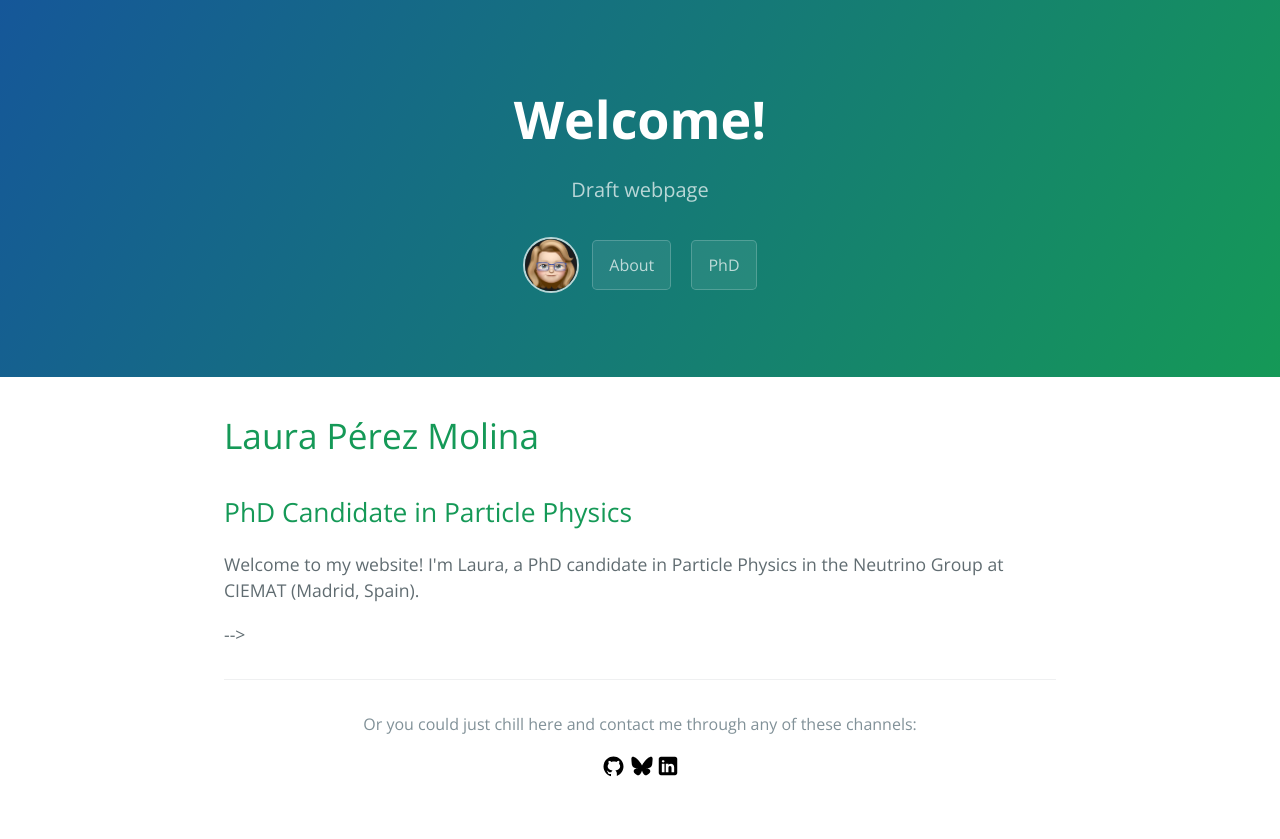
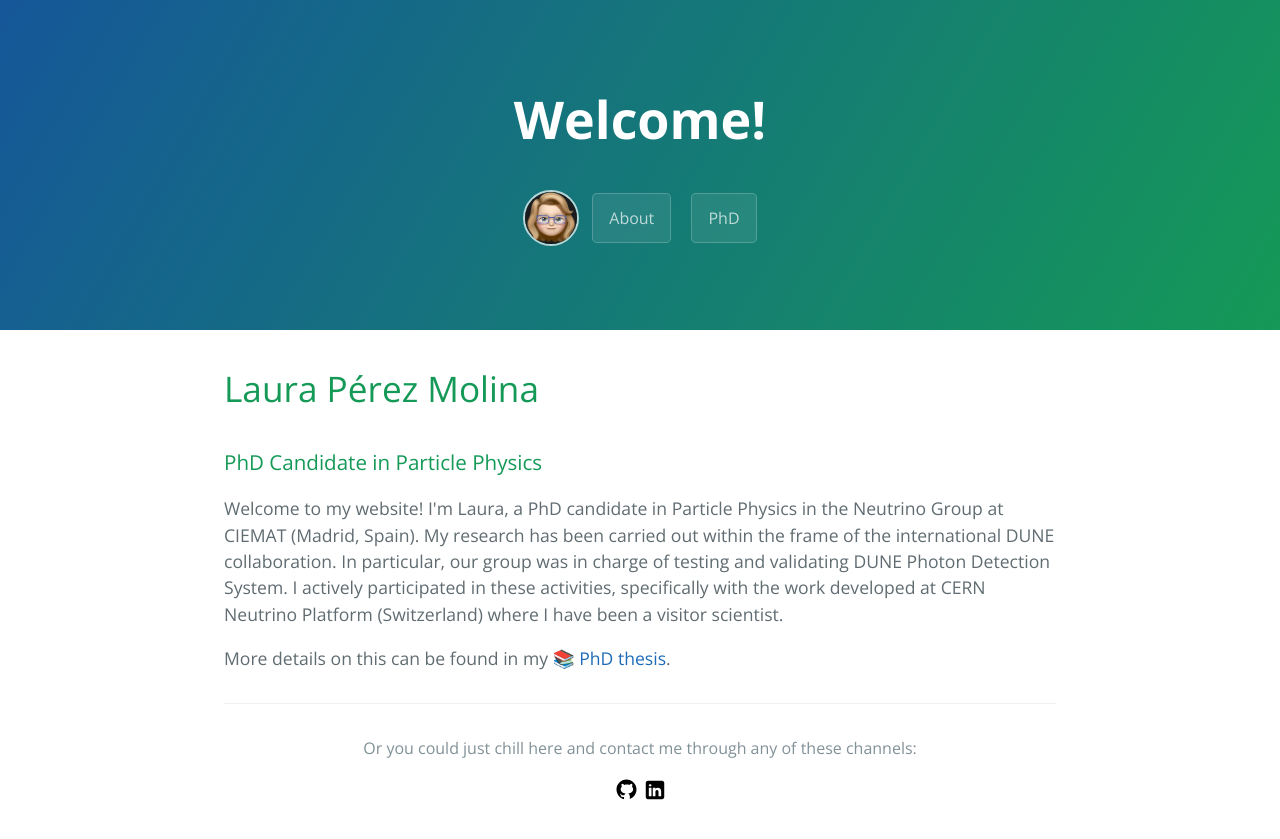
Before and after one commit to LauPM/LauPM.github.io, a Jekyll site: the page built from index.html, in a window 1280 px wide. Shown: the top 839 px of the page. Built offline with Jekyll 4.4.1, drawn with Linux system fonts in a browser that asks for light colours.

Commit message:
update home

```diff
--- a/_config.yml
+++ b/_config.yml
@@ -1,5 +1,5 @@
 title: Welcome!
-description: Draft webpage
+# description: Draft webpage
 permalink: /:title
 # theme: jekyll-theme-cayman
 
--- a/_layouts/default.html
+++ b/_layouts/default.html
@@ -43,7 +43,7 @@
 						<p>Or you could just chill here and contact me through any of these channels:</p>
 						<!-- <li><a href="mailto:lucianostrika44@gmail.com" rel="me"><i class="far fa-envelope"></i></a></li> -->
 						<a href="https://github.com/LauPM" rel="me" style="display: inline-block;"><img src="/assets/github-icon.svg" style="width: 25px; height: 25px; vertical-align: middle;"></a>
-						<a href="https://bsky.app/profile/laupm.bsky.social" rel="me" style="display: inline-block;"><img src="/assets/bluesky-icon.svg" style="width: 22px; height: 22px; vertical-align: middle;"></a>
+						<!-- <a href="https://bsky.app/profile/laupm.bsky.social" rel="me" style="display: inline-block;"><img src="/assets/bluesky-icon.svg" style="width: 22px; height: 22px; vertical-align: middle;"></a> -->
 						<a href="https://www.linkedin.com/in/laura-p-92ab6630b/" rel="me" style="display: inline-block;"><img src="/assets/linkedin-icon.svg" style="width: 22px; height: 22px; vertical-align: middle;"></a>
 					</span>
 				</footer>
--- a/index.html
+++ b/index.html
@@ -5,12 +5,14 @@ title: Welcome!
 <div class="blurb">
 
 	<h1>Laura Pérez Molina</h1>
-	<h2>PhD Candidate in Particle Physics</h2>
+	<h3>PhD Candidate in Particle Physics</h3>
 
-	<p> Welcome to my website! I'm Laura, a PhD candidate in Particle Physics in the Neutrino Group at CIEMAT (Madrid, Spain).</p>
+	<p> Welcome to my website! I'm Laura, a PhD candidate in Particle Physics in the Neutrino Group at CIEMAT (Madrid, Spain). My research has been carried out within the frame of the international DUNE collaboration. In particular, our group was in charge of testing and validating DUNE Photon Detection System. I actively participated in these activities, specifically with the work developed at CERN Neutrino Platform (Switzerland) where I have been a visitor scientist.</p>
+
+	<p>More details on this can be found in my <a href="/phd">📚 PhD thesis</a>.</p>
 
 	<!-- <p> Profile Description </p>
 	<ul>
-		<li><a href="/phd">📚 PhD thesis</a> hello world.</li>
+		<li><a href="/phd">📚 PhD thesis</a> hello world.</li> -->
 		<!-- <li><a href="/about">🏝️ About</a> To learn more about me.</li> -->
-	</ul> -->
+	<!-- </ul> -->
```
Also changed, not shown: phd/index.md (renamed from thesis/index.md).
